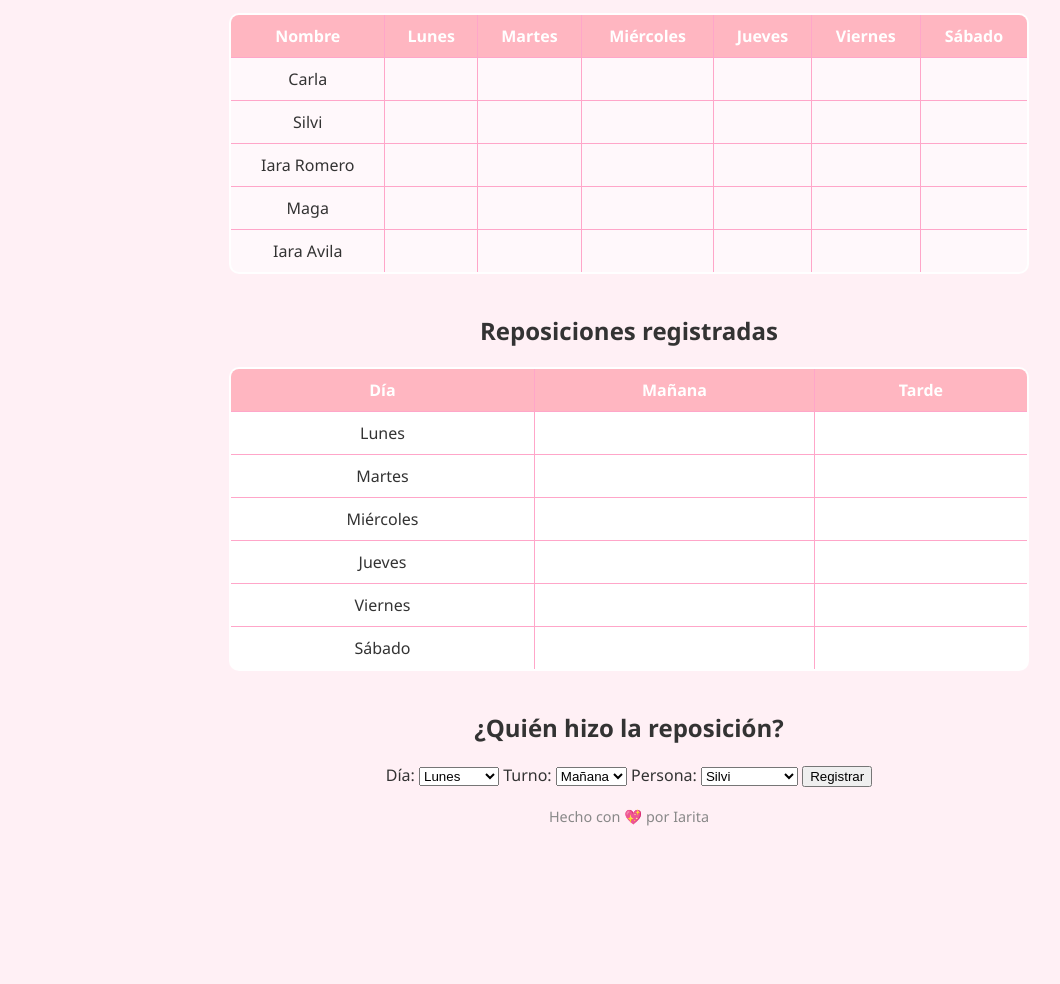
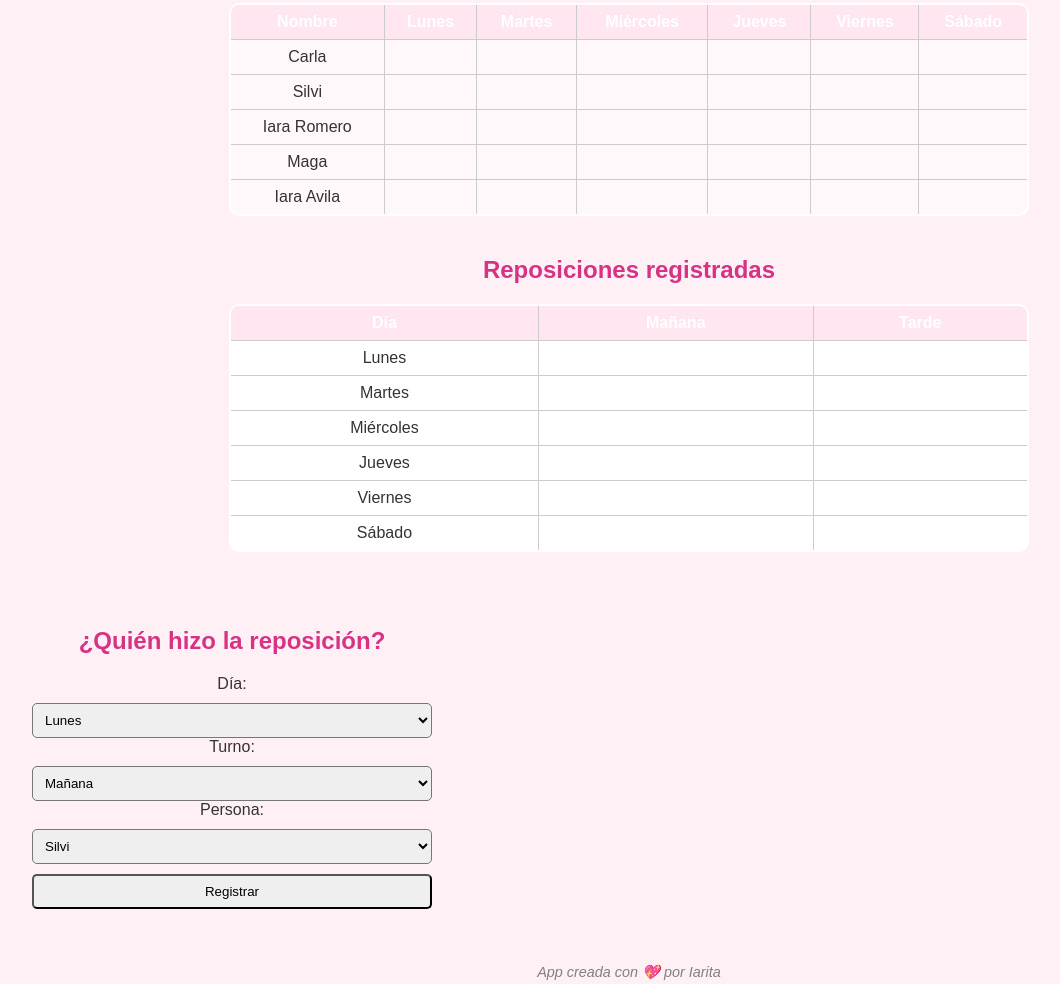
Before and after one commit to IaraAvilaLopez/horarios-tm-rcia1, a plain HTML site: page index.html in a window 1280 px wide. Shown: the part 162-1146 px from the top of the page, without its empty margins (11-1071 px from the left). Before the commit the page ends 1016 px from the top, so only its background shows below. Drawn offline with Linux system fonts and the light colour scheme.

Commit message:
index.html

```diff
--- a/index.html
+++ b/index.html
@@ -5,21 +5,51 @@
   <title>Horarios TM RCIA 1 ❤️</title>
   <link rel="stylesheet" href="style.css">
   <style>
-    .repo-info {
-      font-size: 0.9em;
+    body {
+      font-family: Arial, sans-serif;
+      padding: 20px;
+    }
+    table {
+      border-collapse: collapse;
+      width: 100%;
+      margin-bottom: 40px;
+    }
+    th, td {
+      border: 1px solid #ccc;
+      padding: 8px;
+      text-align: center;
+    }
+    th {
+      background-color: #ffe6f0;
+    }
+    h2 {
       color: #d63384;
-      margin-top: 5px;
     }
-
-    table {
-      margin-bottom: 40px;
+    .formulario-repo {
+      background-color: #fff0f5;
+      padding: 15px;
+      border-radius: 10px;
+      max-width: 400px;
+      margin-top: 20px;
+    }
+    .footer {
+      margin-top: 40px;
+      font-style: italic;
+      color: gray;
+      text-align: center;
+    }
+    select, button {
+      margin-top: 10px;
+      padding: 8px;
+      width: 100%;
+      border-radius: 5px;
     }
   </style>
 </head>
 <body>
   <h1>Horarios TM RCIA 1 ❤️</h1>
 
-  <!-- Tabla editable por persona -->
+  <!-- Tabla 1: Horarios asignados por persona -->
   <h2>Turnos asignados</h2>
   <table>
     <thead>
@@ -82,7 +112,7 @@
     </tbody>
   </table>
 
-  <!-- Tabla de reposiciones -->
+  <!-- Tabla 2: Reposiciones por día y turno -->
   <h2>Reposiciones registradas</h2>
   <table id="tabla-repo">
     <thead>
@@ -102,7 +132,7 @@
     </tbody>
   </table>
 
-  <!-- Formulario para registrar reposición -->
+  <!-- Formulario para registrar reposiciones -->
   <div class="formulario-repo">
     <h2>¿Quién hizo la reposición?</h2>
     <label>Día:
@@ -115,14 +145,14 @@
         <option>Sábado</option>
       </select>
     </label>
-
+    <br>
     <label>Turno:
       <select id="turno">
         <option>Mañana</option>
         <option>Tarde</option>
       </select>
     </label>
-
+    <br>
     <label>Persona:
       <select id="persona">
         <option>Silvi</option>
@@ -132,11 +162,11 @@
         <option>Iara Avila</option>
       </select>
     </label>
-
+    <br>
     <button onclick="registrarReposicion()">Registrar</button>
   </div>
 
-  <div class="footer">Hecho con 💖 por Iarita</div>
+  <div class="footer">App creada con 💖 por Iarita</div>
 
   <script>
     function registrarReposicion() {
@@ -147,8 +177,8 @@
       const celda = document.getElementById(celdaId);
 
       if (celda) {
-        celda.innerText = `Repo ${turno} hecha por ${persona}`;
-        alert(`Registrado: ${persona} hizo repo el ${dia} (${turno})`);
+        celda.innerText = `Reposición ${turno} hecha por ${persona}`;
+        alert(`Registrado: ${persona} hizo la reposición el ${dia} (${turno})`);
       } else {
         alert("No se encontró la celda para ese día y turno.");
       }
```
